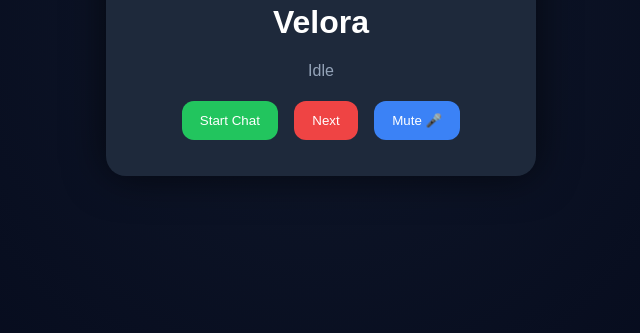
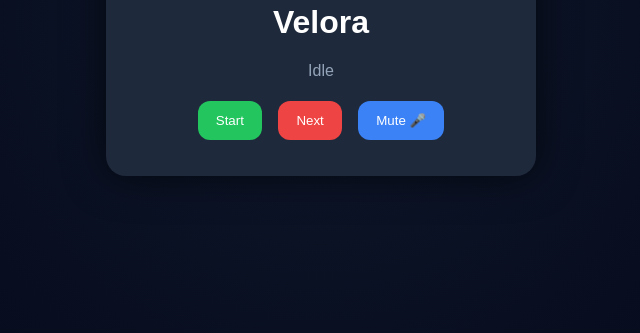
Before and after one commit to Makiushi222/voicemakichat, a website: page public/index.html in a window 1280 px wide. Shown: the part 383-716 px from the top of the page, without its empty margins (319-959 px from the left). Drawn offline with nearby package versions, Linux system fonts and the light colour scheme; no server answers.

Commit message:
index.html

```diff
--- a/public/index.html
+++ b/public/index.html
@@ -120,7 +120,7 @@ audio{display:none;}
 
 <p id="status">Idle</p>
 
-<button class="start" onclick="startChat()">Start Chat</button>
+<button class="start" onclick="startChat()">Start </button>
 <button class="next" onclick="nextUser()">Next</button>
 <button class="mute" id="muteBtn" onclick="toggleMute()">Mute 🎤</button>
 
```
